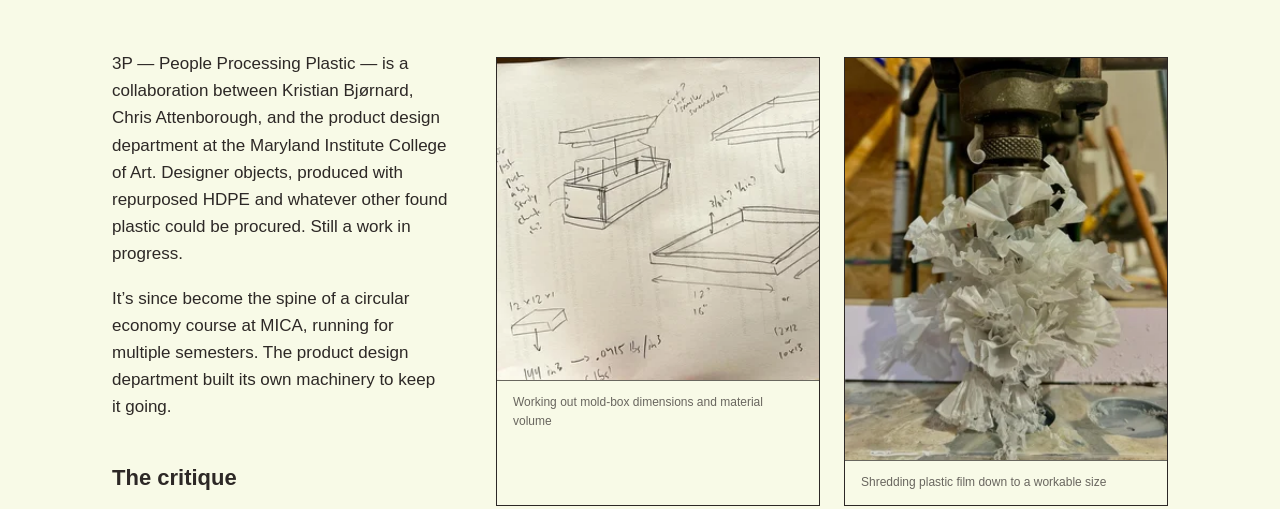
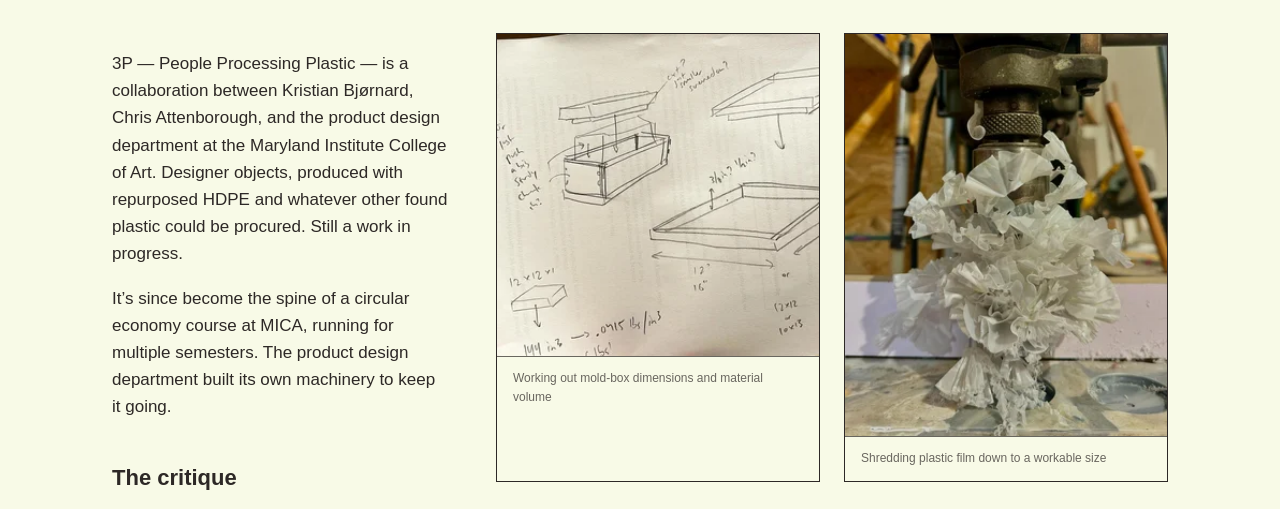
Before and after one commit to bjornmeansbear/a.wjerk.shop, a plain HTML site: page case-study-3p.html in a window 1280 px wide. Shown: the part 684-1193 px from the top of the page. Drawn offline with Linux system fonts and the light colour scheme.

Commit message:
figure spacing decreased

```diff
--- a/style.css
+++ b/style.css
@@ -468,7 +468,7 @@ footer ul p { margin: 0; }
   width: 100%; }
 
 .caseStudyBody figure {
-  margin: 1.5rem 0;
+  margin: 0 0 .5rem 0;
 }
 
 .caseStudyBody figcaption {
```
